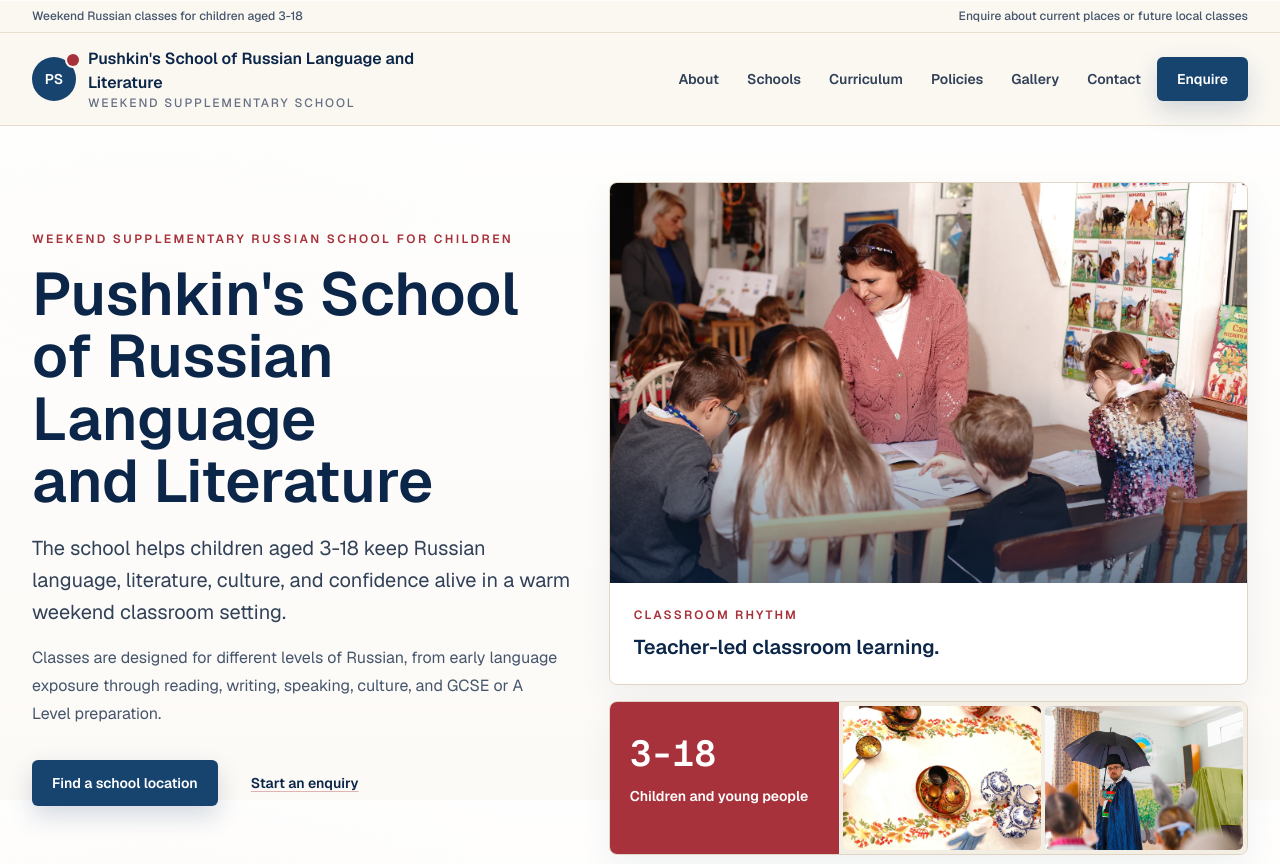
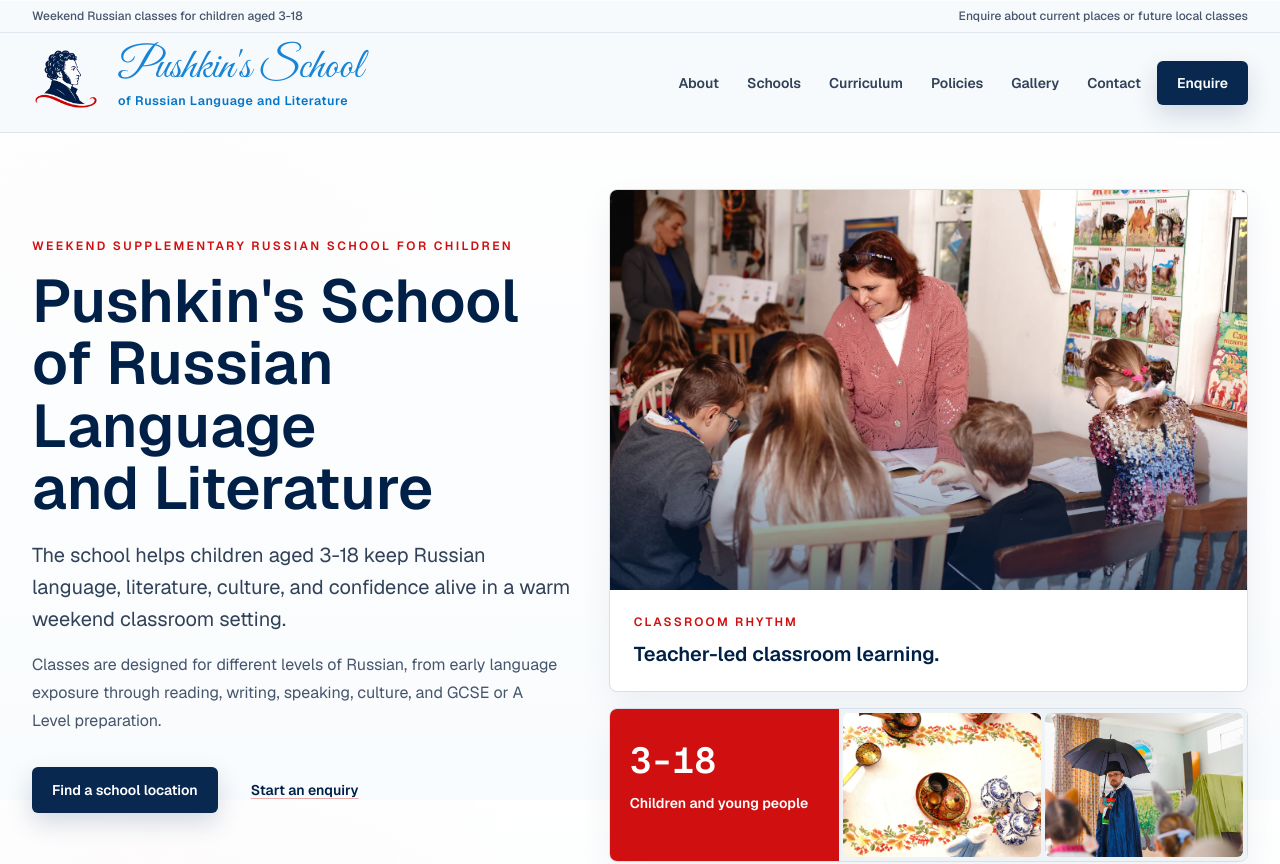
Before and after one commit to AntonV0/pushkins-russian-school, a Next.js app: page / in a window 1280 px wide. Shown: the top 864 px of the page. Built offline with nearby package versions, Linux system fonts and the light colour scheme.

Commit message:
fix(ui): apply refreshed brand mark

```diff
--- a/src/app/globals.css
+++ b/src/app/globals.css
@@ -1,18 +1,18 @@
 @import "tailwindcss";
 
 :root {
-  --background: #fbf8f2;
+  --background: #f7fafc;
   --foreground: #172033;
   --surface: #ffffff;
-  --surface-muted: #f3eee4;
-  --surface-blue: #edf5f8;
-  --brand-blue: #16446f;
-  --brand-blue-strong: #0b2648;
-  --brand-red: #a8323b;
-  --brand-gold: #b98c3f;
-  --border-soft: #e0d5c4;
-  --muted: #667085;
-  --ring: #a8323b;
+  --surface-muted: #eef3f7;
+  --surface-blue: #eaf3fa;
+  --brand-blue: #082850;
+  --brand-blue-strong: #002048;
+  --brand-red: #d01010;
+  --brand-gold: #d01010;
+  --border-soft: #d7e0ea;
+  --muted: #5b6778;
+  --ring: #d01010;
   --section-y: clamp(3.5rem, 7vw, 5.5rem);
   --section-y-compact: clamp(2.75rem, 5.5vw, 4.25rem);
 }
@@ -31,6 +31,7 @@
   --color-muted: var(--muted);
   --font-sans: "Geist", "Geist Fallback", ui-sans-serif, system-ui, sans-serif;
   --font-mono: "Geist Mono", "Geist Mono Fallback", ui-monospace, monospace;
+  --font-logo-display: var(--font-logo-display), Georgia, "Times New Roman", serif;
 }
 
 body {
@@ -87,8 +88,8 @@ nextjs-portal {
 .warm-page-bg {
   background:
     linear-gradient(180deg, rgba(255, 255, 255, 0.78), transparent 18rem),
-    radial-gradient(circle at 12% 4%, rgba(185, 140, 63, 0.09), transparent 22rem),
-    linear-gradient(180deg, #fbf8f2 0%, #f7f1e8 100%);
+    radial-gradient(circle at 12% 4%, rgba(208, 16, 16, 0.07), transparent 22rem),
+    linear-gradient(180deg, #f7fafc 0%, #eef5fb 100%);
 }
 
 .premium-panel {
--- a/src/app/layout.tsx
+++ b/src/app/layout.tsx
@@ -1,5 +1,5 @@
 import type { Metadata, Viewport } from "next";
-import { Geist, Geist_Mono } from "next/font/google";
+import { Geist, Geist_Mono, Great_Vibes } from "next/font/google";
 import { Footer } from "@/components/site/footer";
 import { Header } from "@/components/site/header";
 import { JsonLd } from "@/components/site/json-ld";
@@ -20,6 +20,12 @@ const geistSans = Geist({
 const geistMono = Geist_Mono({
   variable: "--font-geist-mono",
   subsets: ["latin"],
+});
+
+const logoDisplay = Great_Vibes({
+  variable: "--font-logo-display",
+  subsets: ["latin"],
+  weight: "400",
 });
 
 export const metadata: Metadata = {
@@ -67,7 +73,7 @@ export default function RootLayout({
   return (
     <html
       lang="en"
-      className={`${geistSans.variable} ${geistMono.variable} h-full antialiased`}
+      className={`${geistSans.variable} ${geistMono.variable} ${logoDisplay.variable} h-full antialiased`}
     >
       <body className="warm-page-bg flex min-h-full flex-col">
         <a
--- a/src/components/site/brand-mark.tsx
+++ b/src/components/site/brand-mark.tsx
@@ -1,3 +1,5 @@
+import Image from "next/image";
+
 type BrandMarkProps = {
   className?: string;
   compact?: boolean;
@@ -5,18 +7,27 @@ type BrandMarkProps = {
 
 export function BrandMark({ className = "", compact = false }: BrandMarkProps) {
   return (
-    <span className={`inline-flex items-center gap-3 ${className}`}>
-      <span className="relative flex size-11 items-center justify-center rounded-full border border-brand-blue/20 bg-brand-blue text-sm font-semibold text-white">
-        PS
-        <span className="absolute -right-1 -top-1 size-3 rounded-full bg-brand-red ring-2 ring-background" />
+    <span
+      className={`inline-flex items-center gap-3.5 ${className}`}
+      aria-label="Pushkin's School of Russian Language and Literature"
+    >
+      <span className="relative block h-14 w-16 shrink-0 sm:h-16 sm:w-[4.5rem]" aria-hidden="true">
+        <Image
+          src="/images/brand/pushkin-mark.png"
+          alt=""
+          width={923}
+          height={871}
+          className="h-full w-full object-contain object-left"
+          priority
+        />
       </span>
       {!compact ? (
-        <span className="min-w-0 leading-tight">
-          <span className="block max-w-[15rem] text-sm font-semibold text-brand-blue-strong sm:max-w-[22rem] sm:text-base">
-            Pushkin&apos;s School of Russian Language and Literature
+        <span className="min-w-0 leading-none" aria-hidden="true">
+          <span className="block font-logo-display text-[2.15rem] font-normal leading-[0.84] tracking-normal text-[#1684d7] sm:text-[2.7rem]">
+            Pushkin&apos;s School
           </span>
-          <span className="hidden text-xs font-medium uppercase tracking-[0.16em] text-muted lg:block">
-            Weekend supplementary school
+          <span className="block max-w-[16.5rem] pt-1.5 text-[0.66rem] font-semibold leading-snug tracking-[0.045em] text-[#0476c9] sm:max-w-[23rem] sm:text-[0.78rem]">
+            of Russian Language and Literature
           </span>
         </span>
       ) : null}
```
Also changed, not shown: public/images/brand/pushkin-mark.png (added).
